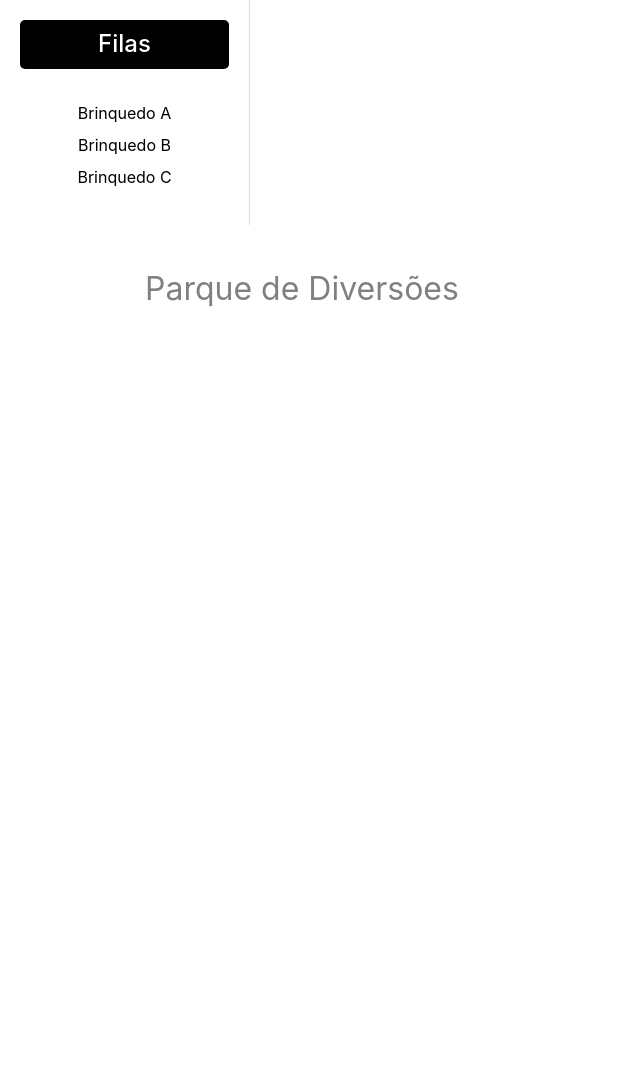
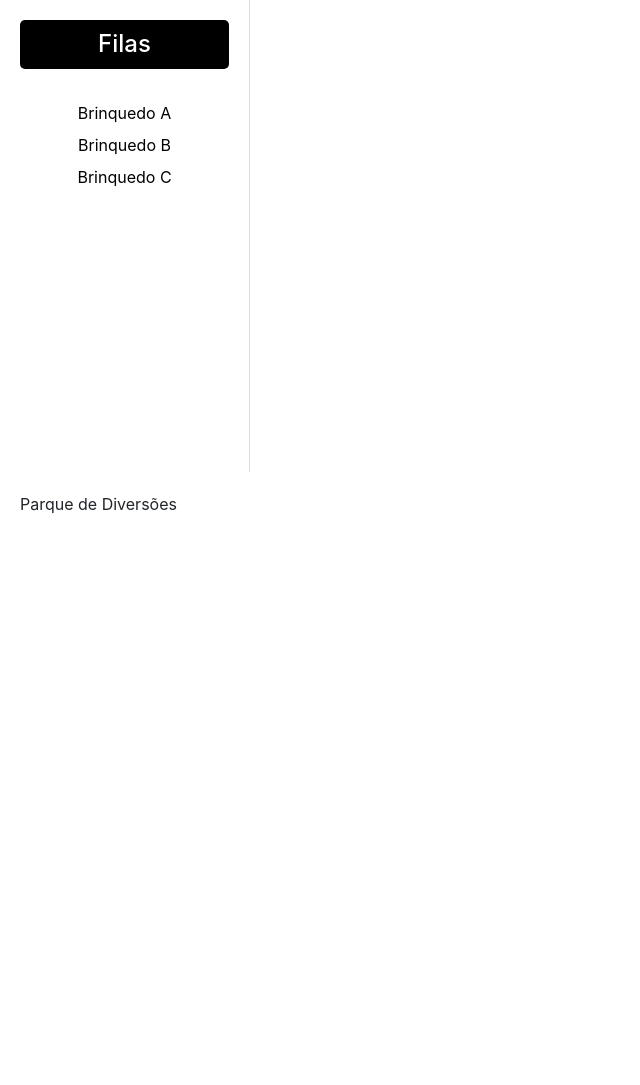
Before and after one commit to gsilva1602/amusement-park, a Flask app: page /list in a window 1280 px wide. Shown: the whole page, without its empty margins (0-640 px from the left). After the commit the page ends 800 px from the top, so only its background shows below. Run offline with Flask 3, Linux system fonts and the light colour scheme; some libraries are stand-ins or nearby versions.

Commit message:
deploying new features

```diff
--- a/static/list.css
+++ b/static/list.css
@@ -86,15 +86,3 @@ th.id-column, td.id-column {
 .btn-delete:hover {
     background-color: #333;
 }
-
-.empty-message, .center-message {
-    text-align: center;
-    font-size: 1.5rem;
-    margin-top: 20px;
-    color: gray;
-}
-
-.center-message {
-    height: 100vh;
-    font-size: 2em;
-}
```
